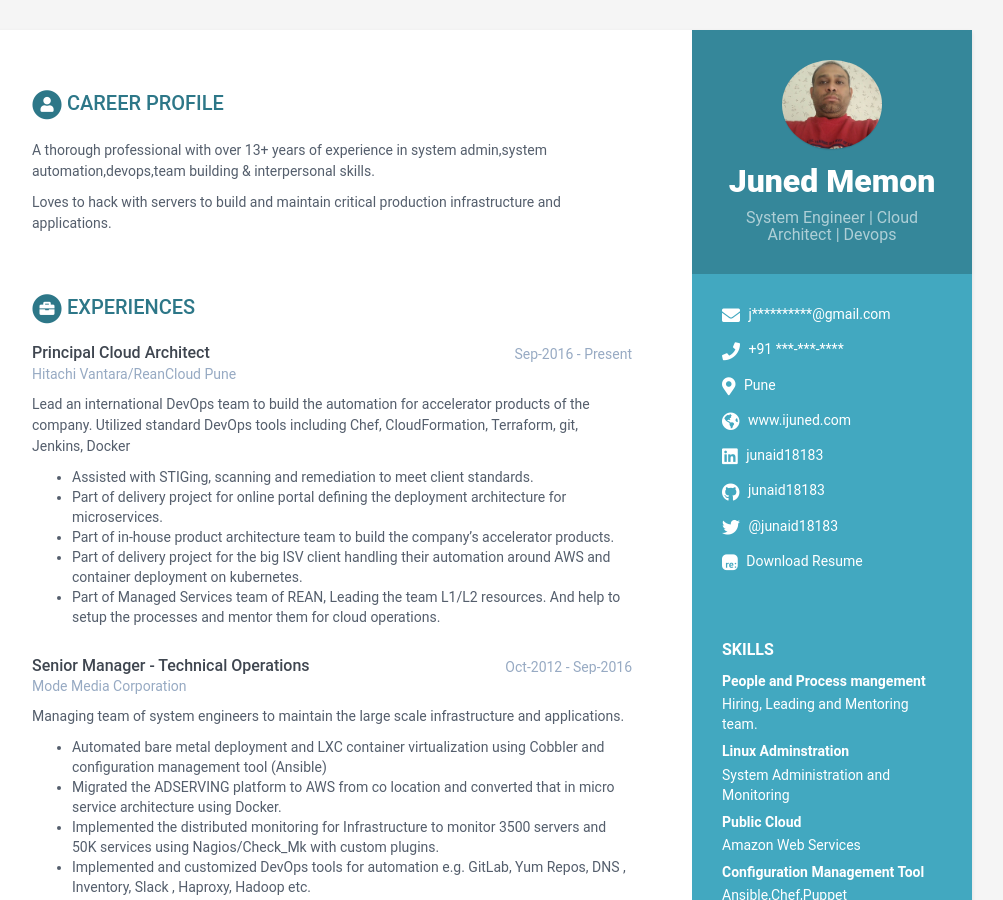
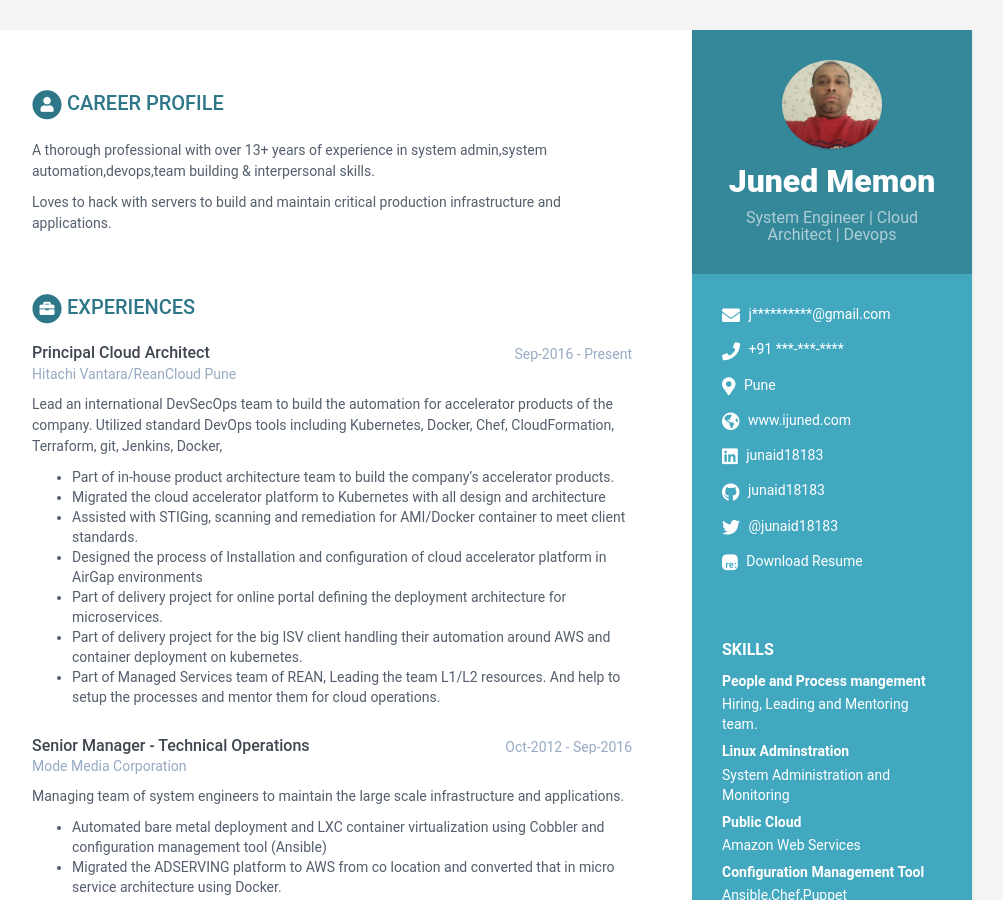
Before and after one commit to junaid18183/junaid18183.github.io, a Jekyll site: the page built from index.html, in a window 1280 px wide and 900 px high. Shown: the whole window, without its empty margins (168-1171 px from the left). Built offline with Jekyll 4.4.1, drawn with Linux system fonts in a browser that asks for light colours; some of the changed text lies outside the part shown.

Commit message:
Added CKAD

```diff
--- a/_data/data.yml
+++ b/_data/data.yml
@@ -94,14 +94,16 @@ experiences:
       time: Sep-2016 - Present
       company: Hitachi Vantara/ReanCloud  Pune
       details: |
-        Lead an international DevOps team to build the automation for accelerator products of the company.
-        Utilized standard DevOps tools including Chef, CloudFormation, Terraform, git, Jenkins, Docker
+        Lead an international DevSecOps team to build the automation for accelerator products of the company.
+        Utilized standard DevOps tools including Kubernetes, Docker, Chef, CloudFormation, Terraform, git, Jenkins, Docker,
 
-          - Assisted with STIGing, scanning and remediation to meet client standards.
-          - Part of delivery project for online portal defining the deployment architecture for microservices.
-          - Part of in-house product architecture team to build the company's accelerator products.
-          - Part of delivery project for the big ISV client handling their automation around AWS and container deployment on kubernetes.
-          - Part of Managed Services team of REAN, Leading the team L1/L2 resources. And help to setup the processes and mentor them for cloud operations.
+          -  Part of in-house product architecture team to build the company's accelerator products.
+          -  Migrated the cloud accelerator platform to Kubernetes with all design and architecture
+          -  Assisted with STIGing, scanning and remediation for AMI/Docker container to meet client standards.
+          -  Designed the process of Installation and configuration of cloud accelerator platform in AirGap environments
+          -  Part of delivery project for online portal defining the deployment architecture for microservices.
+          -  Part of delivery project for the big ISV client handling their automation around AWS and container deployment on kubernetes.
+          -  Part of Managed Services team of REAN, Leading the team L1/L2 resources. And help to setup the processes and mentor them for cloud operations.
 
     - role: Senior Manager - Technical Operations
       time: Oct-2012 - Sep-2016
@@ -164,21 +166,30 @@ publications:
     #  You can list your Certifications in this section.
 
     papers:
-      - title: AWS Solutions Architect – Associate
-        authors: Validation Number VQMR2GX2BJ4E1J36
-        conference: 27-Jun-2018 &mdash; 27-Jun-2020
+      - title: Certified Kubernetes Developer (CKAD)
+        authors: Certificate ID Number LF-rvq8srl15p
+        conference: 24-November-2020 &mdash; 25-November-2023
+        link: https://www.youracclaim.com/badges/39b75d40-5a4b-46c9-965a-5cbc86abec9f/public_url
+
+      - title: Certified Kubernetes Administrator (CKA)
+        authors: Certificate ID Number CKA-1800-0863-0100
+        conference: 16-October-2018 &mdash; 16-October-2021
+        link: https://www.youracclaim.com/badges/39b75d40-5a4b-46c9-965a-5cbc86abec9f/public_url
 
       - title: AWS Sysops Administrator – Associate
         authors: Validation Number LQQ1QF011EBEQN96
         conference: 11-July-2018 &mdash; 11-July-2020
+        link: https://www.youracclaim.com/badges/9a441b51-6587-4135-a664-0e504c73d317/public_url
 
-      - title: Certified Kubernetes Administrator (CKA)
-        authors: Certificate ID Number CKA-1800-0863-0100
-        conference: 16-October-2018
+      - title: AWS Solutions Architect – Associate
+        authors: Validation Number VQMR2GX2BJ4E1J36
+        conference: 27-Jun-2018 &mdash; 27-Jun-2020
+        link: https://www.youracclaim.com/badges/988261f3-7e65-4700-ad70-1be5fd3c854c/public_url
 
       - title: ITIL V3 Foundation
         authors: Certificate Number 4339118 1006390
-        conference: October-2011
+        conference: October-2011 &mdash; Never Expires
+        link: juned-memon-ITILV3-certificate.pdf
 
 #footer: >
 #    Designed with <i class="fas fa-heart"></i> by <a href="http://themes.3rdwavemedia.com" target="_blank" rel="nofollow">Xiaoying Riley</a>
--- a/_includes/publications.html
+++ b/_includes/publications.html
@@ -21,6 +21,7 @@
     <div class="publication-title">{{ publication.title }}</div>
     <div class="publication-authors">{{ publication.authors }}</div>
     <div class="publication-conference">{{ publication.conference }}</div>
+    <span class="publication-link"><a href="{{ publication.link }}">{{ publication.title }}</a></span>
   </div><!--//item-->
   {% endfor %}
 
```
Also changed, not shown: 2 other files.
